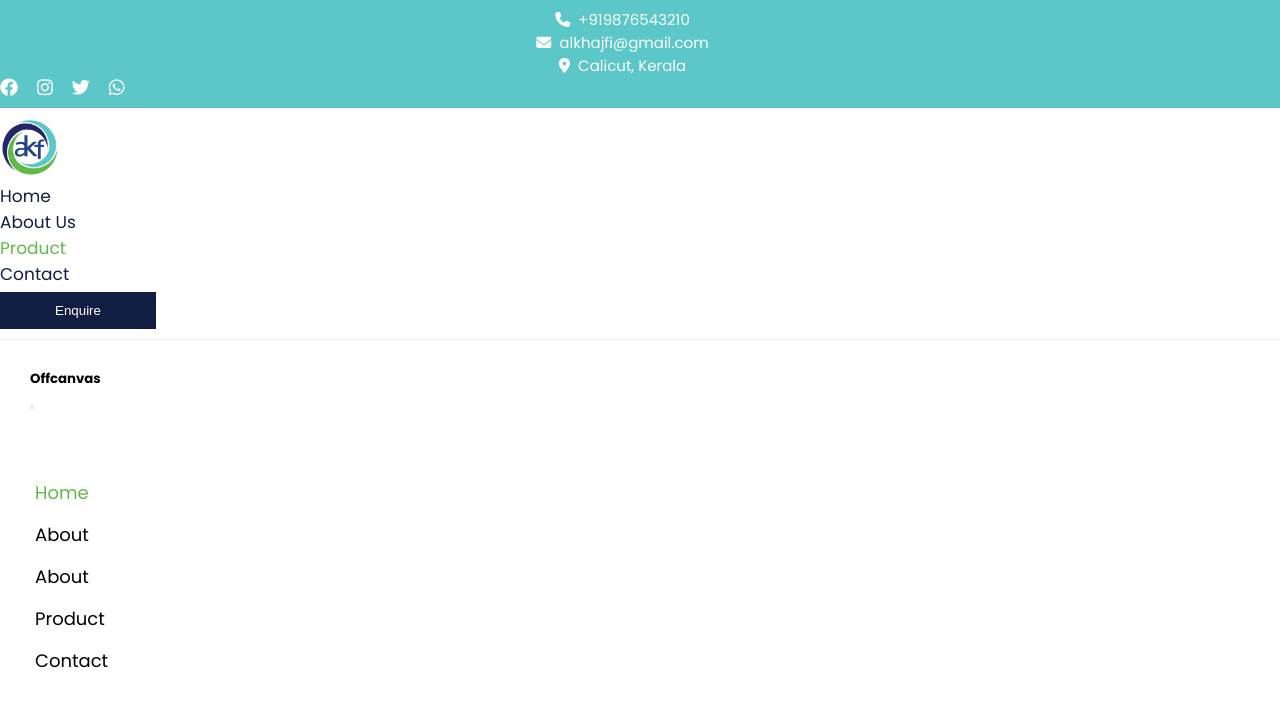
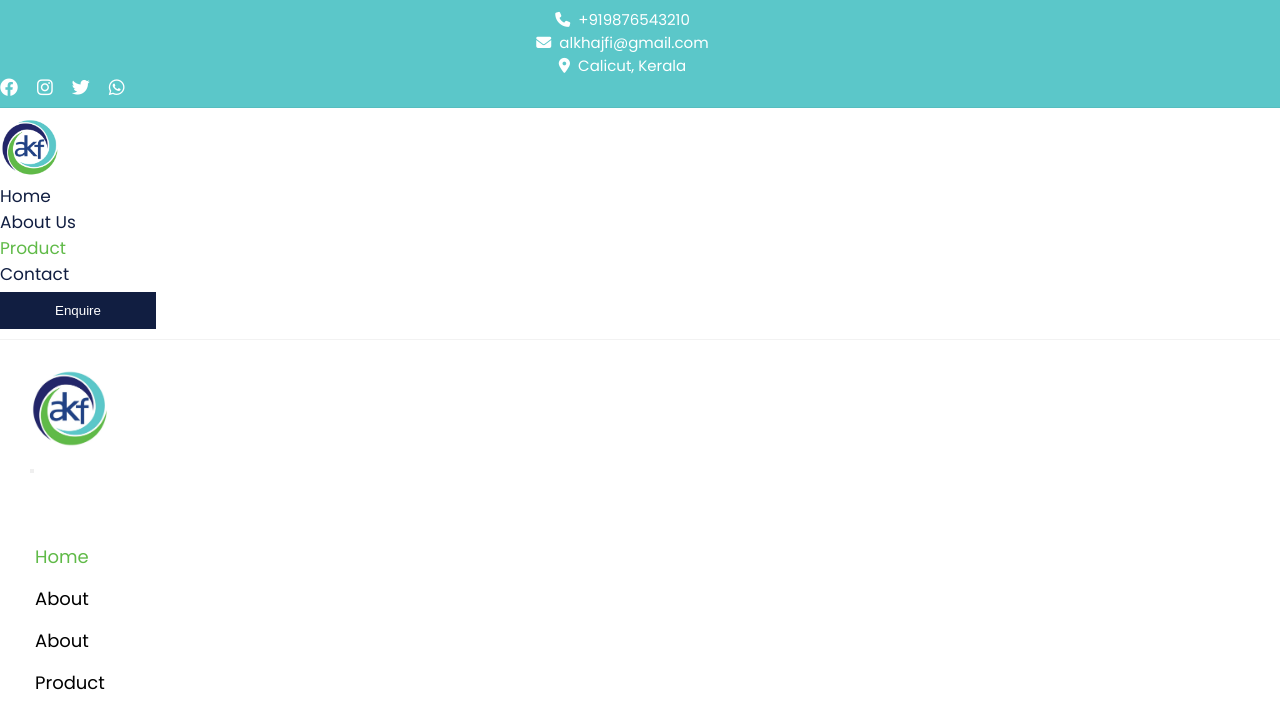
Before and after one commit to adil-shabab/Al-Khafji-frontend-, a plain HTML site: page product.html in a window 1280 px wide. Shown: the top 702 px of the page. Drawn offline with nearby package versions, Linux system fonts and the light colour scheme.

Commit message:
some more changes added

```diff
--- a/assets/css/style.css
+++ b/assets/css/style.css
@@ -21,7 +21,9 @@ body{
     color: var(--dark_blue);
 }
 
-
+#offcanvasExampleLabel img{
+    width: 80px !important;
+}
 .navbar-logo img{
     height: auto;
     width: 60px;
--- a/product.html
+++ b/product.html
@@ -72,7 +72,7 @@
                   <li class="nav-item">
                     <a class="nav-link " id="contact_nav" href="contact.html">Contact</a>
                   </li>
-                  <button class="button mt-0 py-1 ms-3" style="padding: 10px;">Enquire</button>
+                  <a href="contact.html"><button class="button mt-0 py-2 ms-3" style="padding: 10px;">Enquire</button></a>
                 </ul>
               </div>
             </div>
@@ -83,8 +83,8 @@
 
           <div class="offcanvas offcanvas-start" tabindex="-1" id="offcanvasExample" aria-labelledby="offcanvasExampleLabel">
             <div class="offcanvas-header">
-              <h5 class="offcanvas-title" id="offcanvasExampleLabel">Offcanvas</h5>
-              <button type="button" class="btn-close text-reset" data-bs-dismiss="offcanvas" aria-label="Close"></button>
+                <h5 class="offcanvas-title" id="offcanvasExampleLabel"><img src="assets/img/logo/logo.png" alt=""></h5>
+                <button type="button" class="btn-close text-reset" data-bs-dismiss="offcanvas" aria-label="Close"></button>
             </div>
             <div class="offcanvas-body">
               <ul>
```
Also changed, not shown: about.html (+2 -2 lines), contact.html (+2 -2 lines), index.html (+3 -2 lines).
